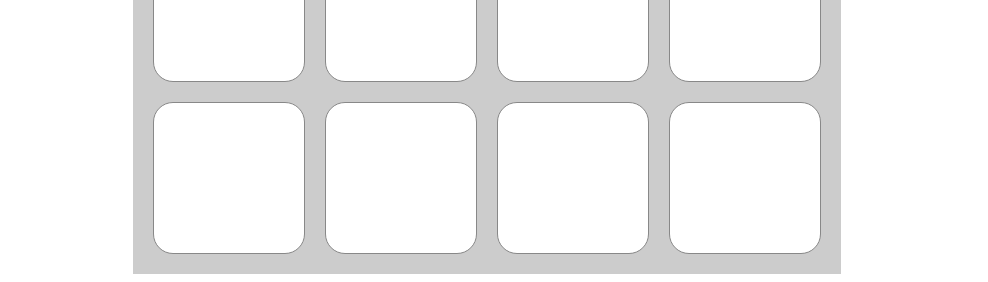
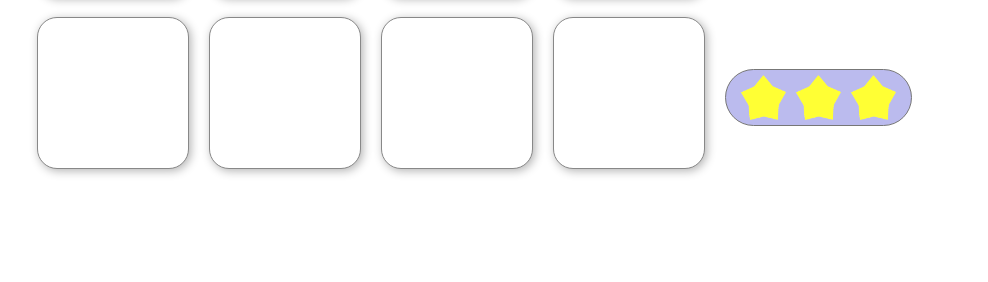
Before and after one commit to Hrothdel/SomeMemoryGame, a plain HTML site: page index.html in a window 1280 px wide. Shown: the part 805-1087 px from the top of the page, without its empty margins (153-1141 px from the left). After the commit the page ends 1002 px from the top, so only its background shows below. Drawn offline with nearby package versions, Linux system fonts and the light colour scheme.

Commit message:
Main screen styling overhaul

```diff
--- a/css/styles.css
+++ b/css/styles.css
@@ -54,7 +54,7 @@ body {
 #content {
     display: flex;
     flex-wrap: wrap;
-    flex-direction: column;
+    flex-direction: row;
     justify-content: center;
 }
 
@@ -178,12 +178,9 @@ output {
     text-align: center;
 }
 
-#stats-section {
-    display: none;
-    justify-content: center;
-}
-
 #buttons-section {
+    order: 1;
+    flex-grow: 2;
     display: none;
     justify-content: center;
 
@@ -199,11 +196,24 @@ output {
     justify-content: center;
 }
 
+#stats-section {
+    order: 3;
+    flex-grow: 1;
+    display: none;
+    flex-direction: column;
+    align-items: flex-start;
+    /*background-color: #bbb;*/
+}
+
 .stats {
     font-size: 40px;
-    margin: 10px 10px;
-    padding: 5px 15px;
-    background-color: #ccc;
+    margin: auto 0;
+    padding: 0 10px;
+    width: auto;
+
+    background-color: #bbe;
+    border: 1px solid #777;
+    border-radius: 45px;
 }
 
 #star-rating {
@@ -219,6 +229,8 @@ output {
 }
 
 #grid {
+    order: 2;
+    flex-grow: 1;
     display: flex;
 
     flex-wrap: wrap;
@@ -227,10 +239,10 @@ output {
     width: auto;
     margin: auto;
     padding: 10px;
-    background-color: #ccc;
+    /*background-color: #ccc;*/
 
-    justify-content: center;
-    align-items: center;
+    justify-content: flex-end;
+    align-items: flex-end;
 }
 
 .grid-row {
@@ -249,7 +261,9 @@ output {
 
     width: 150px;
     height: 150px;
+
     border: 1px solid #888;
+    box-shadow: 2px 2px 10px rgba(0, 0, 0, 0.3);
 
     display: flex;
     justify-content: center;
```
